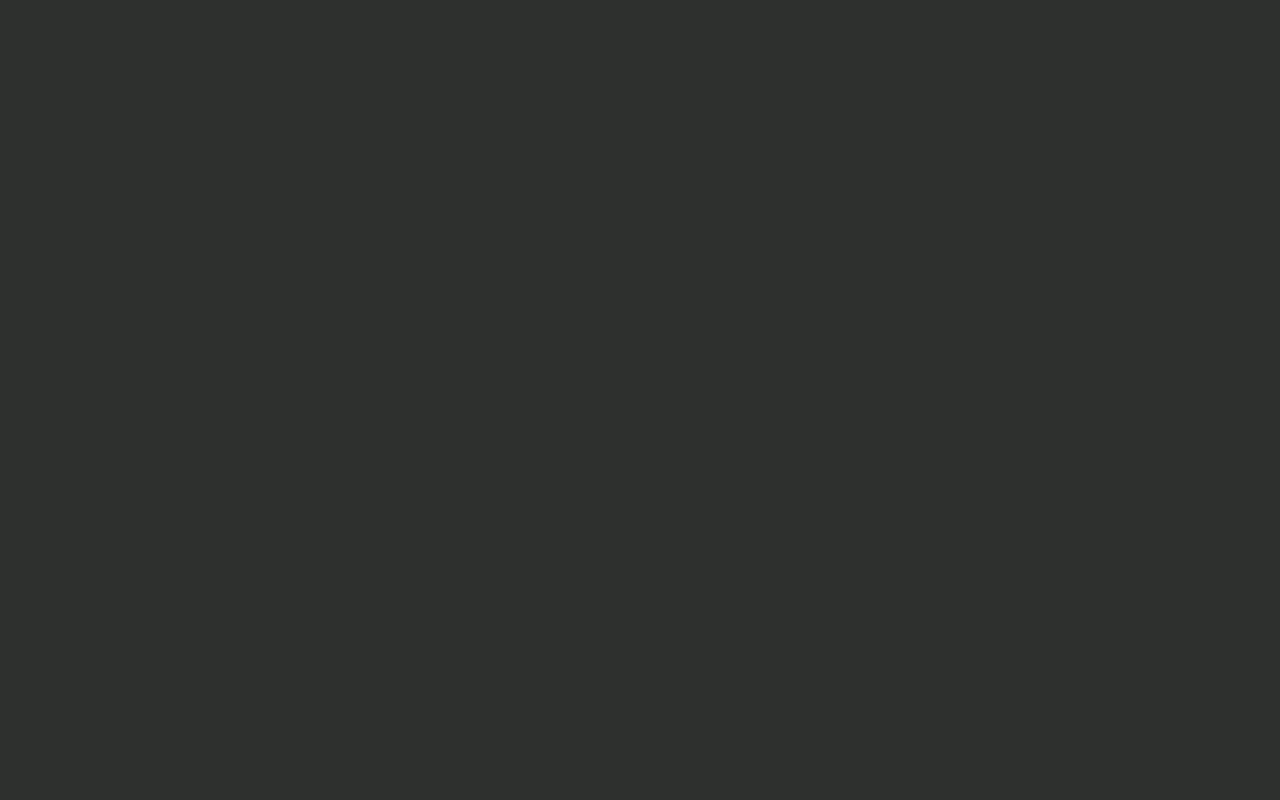
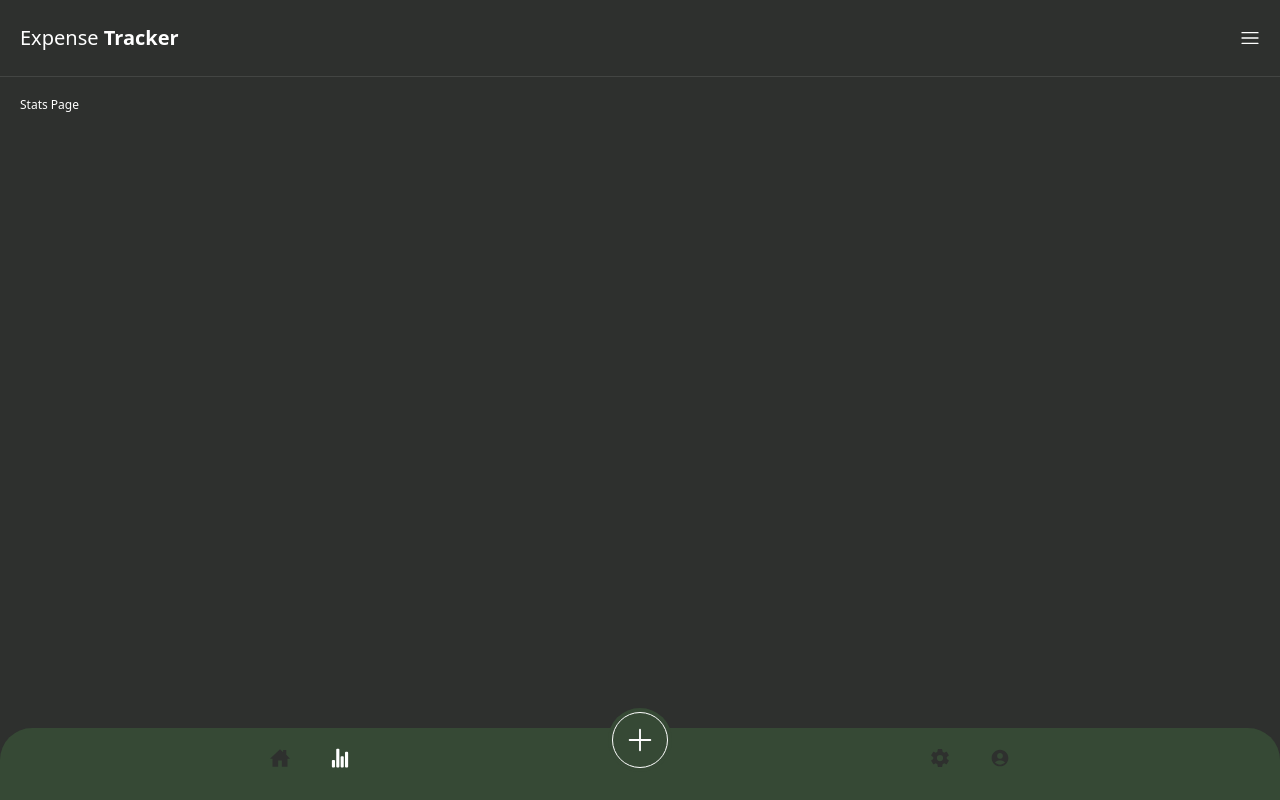
Before and after one commit to TamaWira/react-vite-pwa-app, a React (Vite) app: page /stats in a window 1280 px wide. Before the commit this address had no page. Built offline with nearby package versions, Linux system fonts and the light colour scheme.

Commit message:
feat: update bottom bar styling

```diff
--- a/src/components/AddExpenseButton.tsx
+++ b/src/components/AddExpenseButton.tsx
@@ -7,7 +7,7 @@ export default function AddExpenseButton() {
   return (
     <Link
       to="/add"
-      className="right-0 bottom-5 left-0 absolute flex justify-center items-center bg-[#364935] mx-auto rounded-full w-16 h-16"
+      className="right-0 bottom-7 left-0 absolute flex justify-center items-center bg-[#364935] mx-auto rounded-full w-16 h-16"
     >
       <PiPlus
         className={` p-3 border rounded-full w-14 h-14 ${
--- a/src/components/AppRoutes.tsx
+++ b/src/components/AppRoutes.tsx
@@ -1,10 +1,10 @@
 import { Route, Routes } from "react-router";
 import AppLayout from "./layout/AppLayout";
-import AboutPage from "./pages/AboutPage";
+import AddExpensePage from "./pages/AddExpensePage";
 import HomePage from "./pages/HomePage";
 import LoginPage from "./pages/LoginPage";
 import SignUpPage from "./pages/SignUpPage";
-import AddExpensePage from "./pages/AddExpensePage";
+import StatsPage from "./pages/StatsPage";
 
 export default function AppRoutes() {
   return (
@@ -12,7 +12,7 @@ export default function AppRoutes() {
       <Route element={<AppLayout />}>
         <Route index element={<HomePage />} />
         <Route path="add" element={<AddExpensePage />} />
-        <Route path="about" element={<AboutPage />} />
+        <Route path="stats" element={<StatsPage />} />
         <Route path="signup" element={<SignUpPage />} />
         <Route path="login" element={<LoginPage />} />
       </Route>
--- a/src/components/layout/BottomBar.tsx
+++ b/src/components/layout/BottomBar.tsx
@@ -1,18 +1,17 @@
-import { FaInfoCircle } from "react-icons/fa";
-import { IoHomeSharp, IoSettingsSharp } from "react-icons/io5";
+import { IoHomeSharp, IoSettingsSharp, IoStatsChart } from "react-icons/io5";
 import { MdAccountCircle } from "react-icons/md";
 import { Link, useLocation } from "react-router";
 import AddExpenseButton from "../AddExpenseButton";
 
 export default function BottomBar() {
   return (
-    <footer className="right-0 bottom-0 left-0 fixed flex justify-evenly items-center gap-10 bg-[#364935] rounded-t-4xl text-white text-xl">
+    <footer className="right-0 bottom-0 left-0 fixed flex justify-evenly items-center gap-10 bg-[#364935] pb-3 rounded-t-4xl text-white text-xl">
       <div className="flex justify-center items-center w-full">
         <Menu path="/">
           <IoHomeSharp />
         </Menu>
-        <Menu path="/about">
-          <FaInfoCircle />
+        <Menu path="/stats">
+          <IoStatsChart />
         </Menu>
       </div>
       <div className="flex justify-center items-center w-full">
--- a/src/components/pages/AboutPage.tsx
+++ /dev/null
@@ -1,3 +0,0 @@
-export default function AboutPage() {
-  return <div>AboutPage</div>;
-}
--- /dev/null
+++ b/src/components/pages/StatsPage.tsx
@@ -0,0 +1,3 @@
+export default function StatsPage() {
+  return <div>Stats Page</div>;
+}
```
